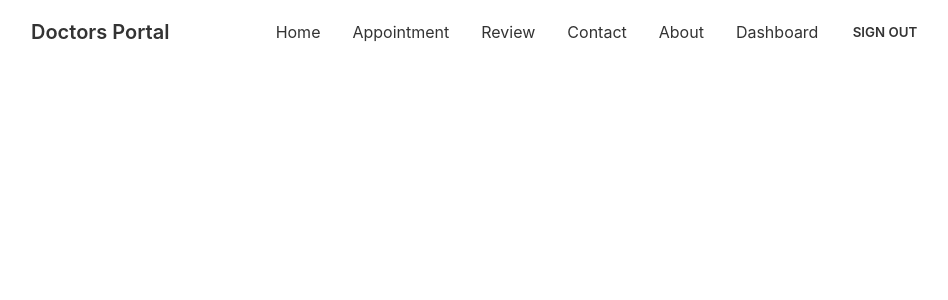
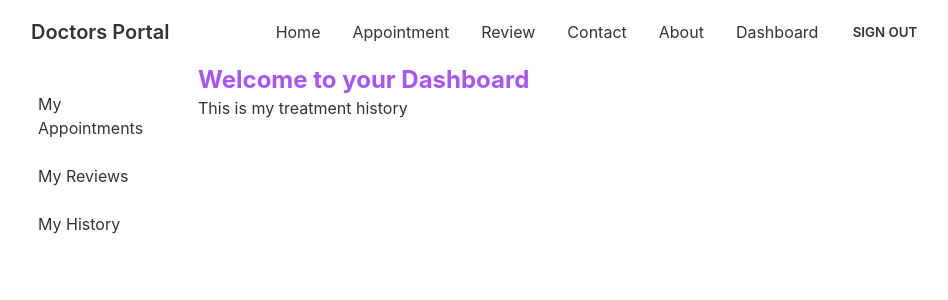
Before and after one commit to Hamidul-1/doctors-portal-client, a React (Create React App) app: page /dashboard/history in a window 1280 px wide. Shown: the top 300 px of the page, without its empty margins (42-990 px from the left). Built offline with nearby package versions, Linux system fonts and the light colour scheme; no server answers; sample sign-in values are in the browser's storage.

Commit message:
MyReview added

```diff
--- a/src/App.js
+++ b/src/App.js
@@ -12,6 +12,7 @@ import 'react-toastify/dist/ReactToastify.css';
 import Dashboard from './Pages/Dashboard/Dashboard';
 import MyAppointments from './Pages/Dashboard/MyAppointments';
 import MyReview from './Pages/Dashboard/MyReview';
+import MyHistory from './Pages/Dashboard/MyHistory';
 
 function App() {
   return (
@@ -27,13 +28,11 @@ function App() {
           </RequireAuth>
         }></Route>
 
-        <Route path='dashboard' element={
-          <RequireAuth>
-            <Dashboard></Dashboard>
-          </RequireAuth>
-        }>
+        {/* Nested Route */}
+        <Route path='dashboard' element={<RequireAuth><Dashboard></Dashboard></RequireAuth>}>
           <Route index element={<MyAppointments></MyAppointments>}></Route>
           <Route path="review" element={<MyReview></MyReview>}></Route>
+          <Route path="history" element={<MyHistory></MyHistory>}></Route>
         </Route>
 
         <Route path='login' element={<Login></Login>}></Route>
--- a/src/Pages/Dashboard/Dashboard.js
+++ b/src/Pages/Dashboard/Dashboard.js
@@ -13,10 +13,11 @@ const Dashboard = () => {
             </div>
             <div class="drawer-side">
                 <label for="dashboard-sidebar" class="drawer-overlay"></label>
-                <ul class="menu p-4 overflow-y-auto w-80 bg-base-100 text-base-content">
+                <ul class="menu p-4 overflow-y-auto w-48 bg-base-100 text-base-content">
                     {/* <!-- Sidebar content here --> */}
-                    <li><Link to="/dashboard">Appointment</Link></li>
-                    <li><Link to="/dashboard/review">Review</Link></li>
+                    <li><Link to="/dashboard">My Appointments</Link></li>
+                    <li><Link to="/dashboard/review">My Reviews</Link></li>
+                    <li><Link to="/dashboard/history">My History</Link></li>
 
                 </ul>
 
--- a/src/Pages/Dashboard/MyAppointments.js
+++ b/src/Pages/Dashboard/MyAppointments.js
@@ -32,8 +32,8 @@ const MyAppointments = () => {
                     </thead>
                     <tbody>
                         {
-                            appointments.map(a => <tr>
-                                <th>1</th>
+                            appointments.map((a, index) => <tr>
+                                <th>{index + 1}</th>
                                 <td>{a.patientName}</td>
                                 <td>{a.date}</td>
                                 <td>{a.slot}</td>
--- /dev/null
+++ b/src/Pages/Dashboard/MyHistory.js
@@ -0,0 +1,11 @@
+import React from 'react';
+
+const MyHistory = () => {
+    return (
+        <div>
+            <h2>This is my treatment history</h2>
+        </div>
+    );
+};
+
+export default MyHistory;
```
